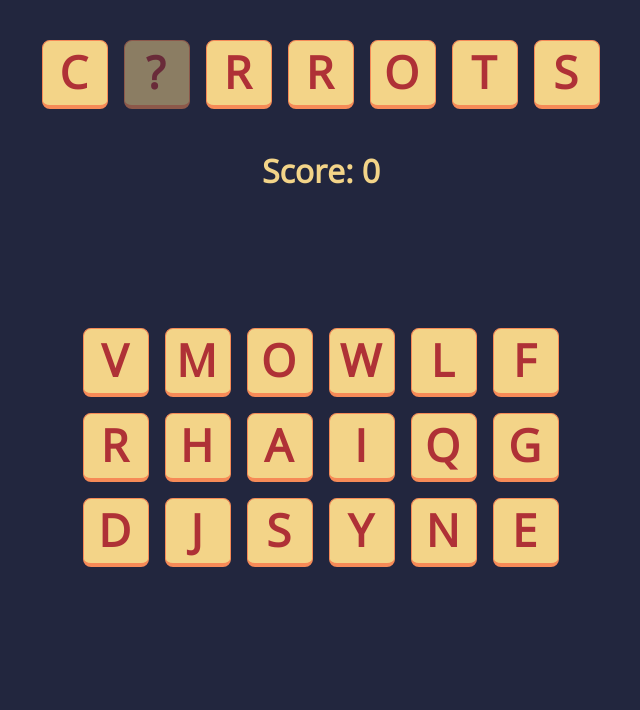
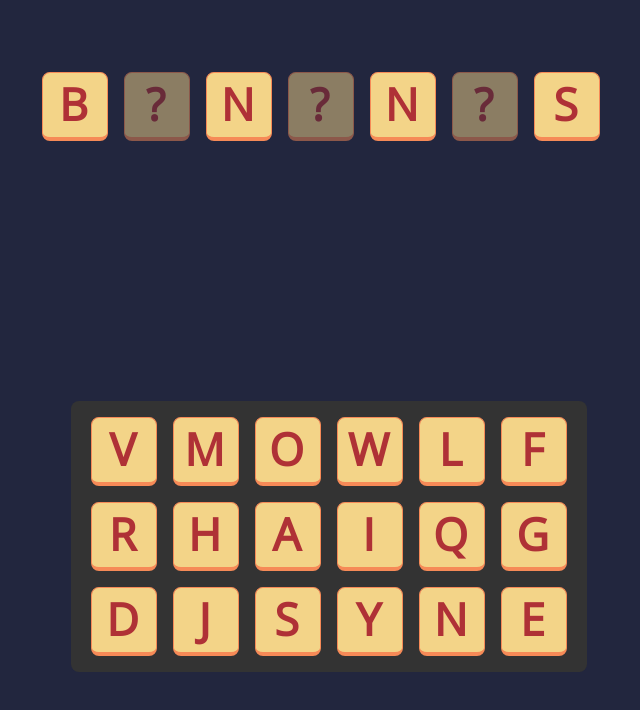
Before and after one commit to atkinchris/missing-letters, a plain HTML site: page index.html in a window 1280 px wide. Shown: the whole page, without its empty margins (319-959 px from the left). Drawn offline with nearby package versions, Linux system fonts and the light colour scheme.

Commit message:
Improved usability of rack pieces and position.

```diff
--- a/app/puzzle/puzzle.piece.html
+++ b/app/puzzle/puzzle.piece.html
@@ -1,3 +1,3 @@
-<div class="puzzle-piece" ng-class="{'unknown': letter == '?', 'space': letter == ' '}">
+<div class="puzzle-piece" ng-class="{'unknown': letter == '?', 'space': letter == ' ', 'used': used}" ng-click="used = true">
     {{letter}}
 </div>
--- a/app/puzzle/puzzle.route.js
+++ b/app/puzzle/puzzle.route.js
@@ -26,7 +26,8 @@
                 controller: 'PuzzleSolvedController',
                 controllerAs: 'vm',
                 params: {
-                    score: null
+                    score: null,
+                    word: null
                 }
             });
     }
--- a/app/puzzle/puzzle.service.js
+++ b/app/puzzle/puzzle.service.js
@@ -9,16 +9,14 @@
 
     function PuzzleService() {
         var _words = [
-            'Sainburys',
+            'Sainsburys',
             'Baked Beans',
             'Supermarket',
             'Checkout',
-            'Digital World',
             'Bananas',
             'Carrots',
             'Coca Cola',
-            'Laptop',
-            'Retail'
+            'Laptop'
         ];
         var _word = '';
         var _puzzle = {
--- a/app/puzzle/puzzle.solved.controller.js
+++ b/app/puzzle/puzzle.solved.controller.js
@@ -10,6 +10,7 @@
     function PuzzleSolvedController($state, $stateParams) {
         var vm = this;
         vm.score = 0;
+        vm.word = '';
         vm.restart = restart;
 
         activate();
@@ -18,6 +19,7 @@
 
         function activate() {
             vm.score = +$stateParams.score;
+            vm.word = $stateParams.word;
         }
 
         function restart() {
--- a/app/puzzle/puzzle.start.controller.js
+++ b/app/puzzle/puzzle.start.controller.js
@@ -25,7 +25,8 @@
             PuzzleService.tryLetter(letter);
             if (vm.puzzle.solved) {
                 $state.go('puzzle.solved', {
-                    score: vm.puzzle.score
+                    score: vm.puzzle.score,
+                    word: vm.puzzle.letters
                 });
             }
         }
--- a/app/puzzle/puzzle.start.html
+++ b/app/puzzle/puzzle.start.html
@@ -2,8 +2,6 @@
     <puzzle-piece ng-repeat="letter in vm.puzzle.letters track by $index" letter="letter" />
 </div>
 
-<h1 class="score">Score: {{vm.puzzle.score}}</h1>
-
 <div class="puzzle-rack">
     <puzzle-piece ng-repeat="letter in vm.puzzle.rack" letter="letter" ng-click="vm.tryLetter(letter)"/>
 </div>
--- a/styles/app.css
+++ b/styles/app.css
@@ -26,7 +26,8 @@ body {
     border-bottom-width: 4px;
 }
 
-.puzzle-piece.unknown {
+.puzzle-piece.unknown,
+.puzzle-piece.used {
     opacity: 0.5;
 }
 
@@ -39,19 +40,20 @@ body {
     display: -webkit-flex;
     display: flex;
     justify-content: center;
-    margin: 32px auto;
+    margin: 64px auto;
 }
 
 .puzzle-rack {
+    position: fixed;
+    bottom: 64px;
+    left: 50%;
+    margin-left: -250px;
     -webkit-flex-wrap: wrap;
     flex-wrap: wrap;
-    max-width: 500px;
-    margin-top: 128px;
-}
-
-.score {
-    color: #F3D488;
-    text-align: center;
+    width: 500px;
+    background-color: #333333;
+    border-radius: 8px;
+    padding: 8px;
 }
 
 .congratulations {
```
Also changed, not shown: app/puzzle/puzzle.solved.html (+3 -2 lines).
